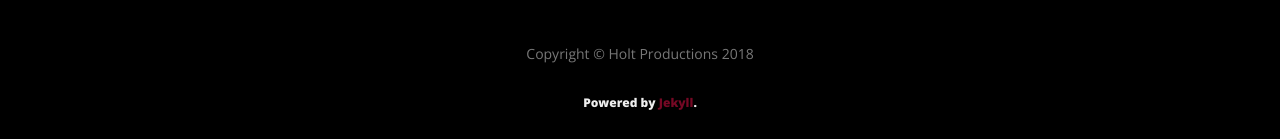
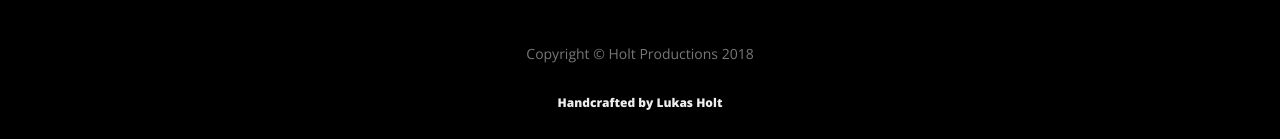
Before and after one commit to lukasholt92/lukasholt92.github.io, a Jekyll site: the page built from about/index.html, in a window 1280 px wide. Shown: the part 1280-1419 px from the top of the page. Built offline with Jekyll 4.4.1, drawn with Linux system fonts in a browser that asks for light colours; nearby versions of some CDN libraries.

Commit message:
Changed the footer to handcrafted by Lukas Holt

```diff
--- a/_includes/footer.html
+++ b/_includes/footer.html
@@ -84,7 +84,7 @@
                     </li>
                 </ul>
                 <p class="copyright text-muted">Copyright &copy; {{ site.title }} {{ site.time | date: '%Y' }}</p>
-<center><h6><p>Powered by <a href="https://github.com/jekyll/">Jekyll</a>.</p></h6></center>
+<center><h6><p>Handcrafted by Lukas Holt</p></h6></center>
             </div>
         </div>
     </div>
```
